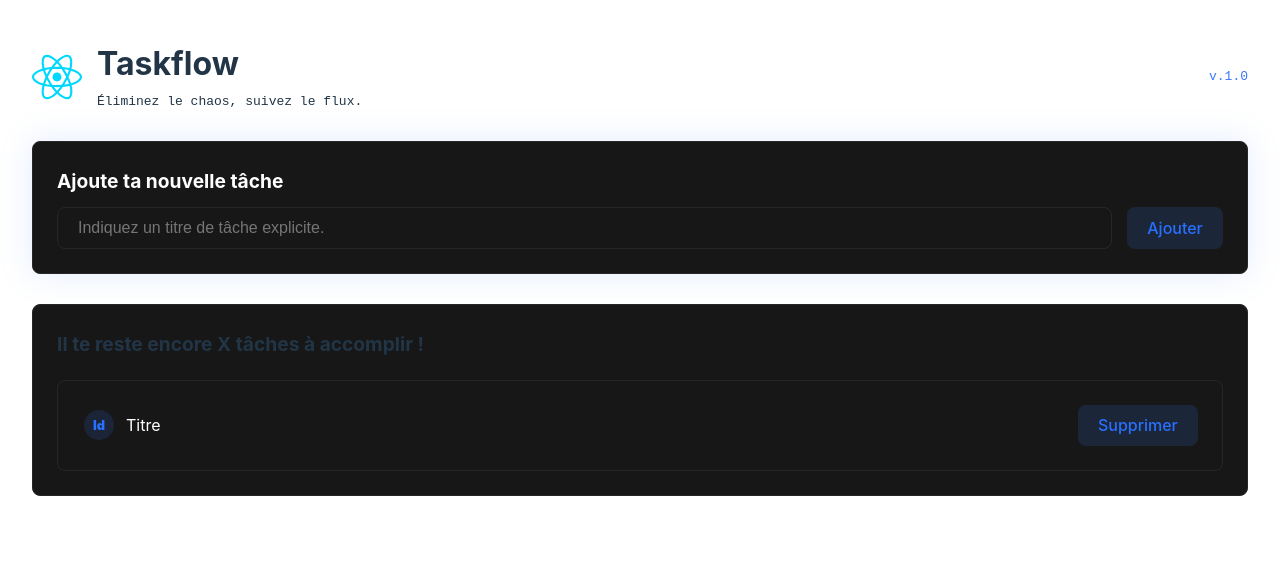
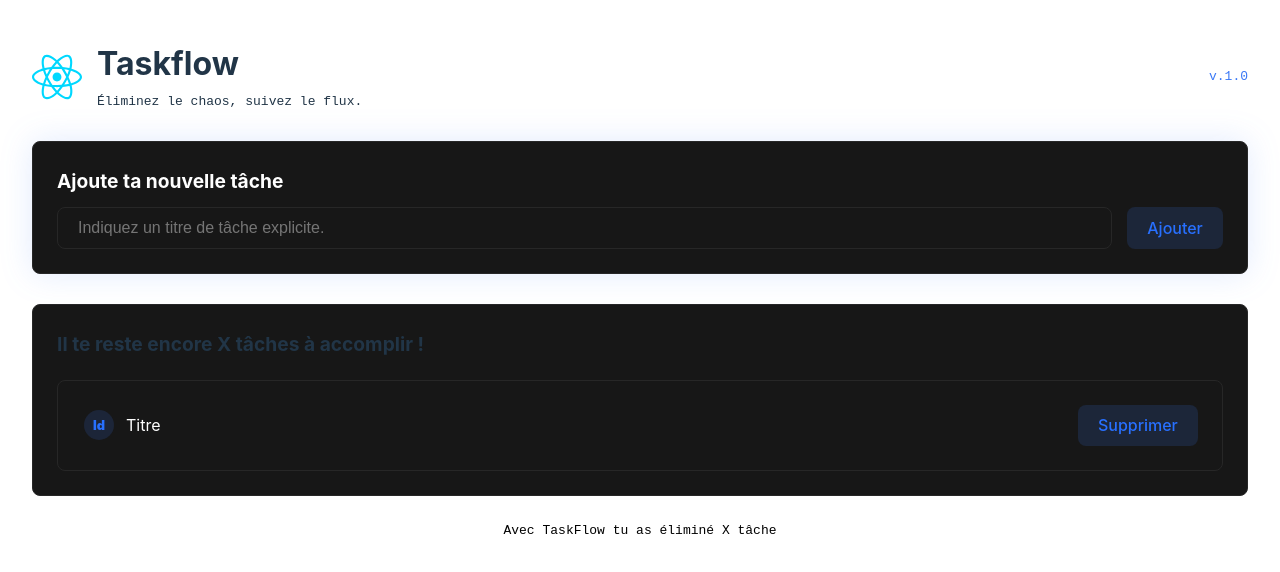
Before and after one commit to BrasseurTristan/todo_list_react, a React (Vite) app: page / in a window 1280 px wide. Shown: the top 572 px of the page. Built offline with nearby package versions, Linux system fonts and the light colour scheme.

Commit message:
Création du footer

```diff
--- /dev/null
+++ b/src/components/footer/Footer.module.css
@@ -0,0 +1,7 @@
+footer {
+    display: flex;
+    justify-content: center;
+    align-items: center;
+    height: 70px;
+    color: black;
+}
--- /dev/null
+++ b/src/components/footer/footer.jsx
@@ -0,0 +1,12 @@
+// Ce composant est utilisé pout afficher le message de tâche fini.
+import styles from './Footer.module.css';
+
+export const Footer = () => {
+    return (
+        <footer>
+            <code className={styles.footer}>
+                Avec TaskFlow tu as éliminé X tâche
+            </code>
+        </footer>
+    );
+};
--- a/src/components/taskContainer.jsx
+++ b/src/components/taskContainer.jsx
@@ -1,3 +1,4 @@
+import { Footer } from './footer/footer'
 import { Header } from './header/header'
 import { TaskInput } from './taskInput/taskInput'
 import { TaskList } from './taskList/taskList'
@@ -9,7 +10,7 @@ export const TaskContainer = () => {
             <Header />
             <TaskInput />
             <TaskList />
-
+            <Footer />
         </main>
     )
 }
```
